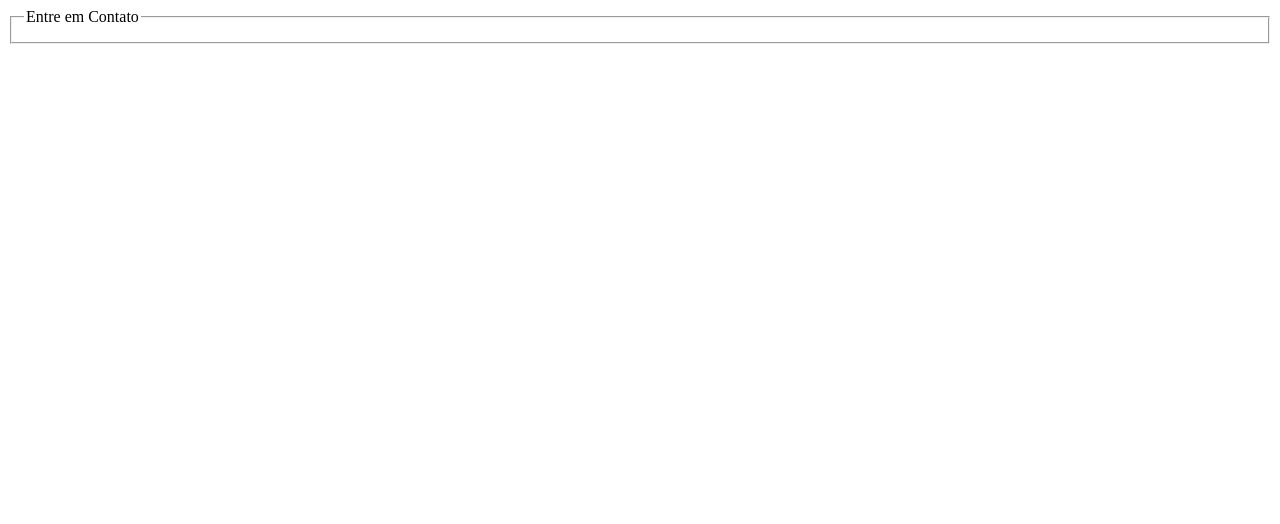
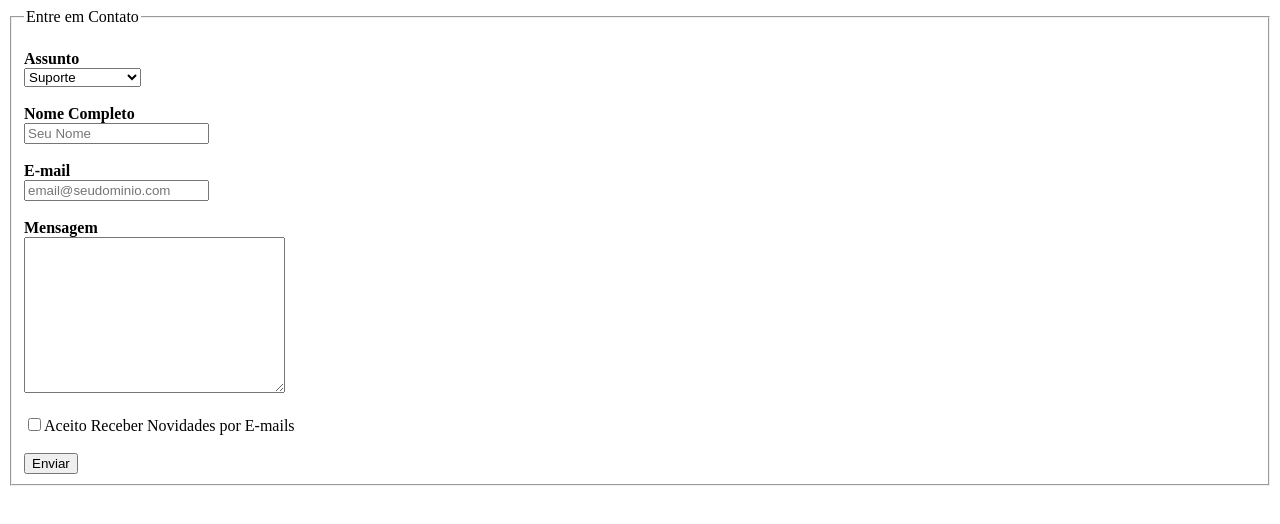
Before and after one commit to FortunaArthur/RocketSeat, a plain HTML site: page Discover - Aprenda a Programar do Zero/Desafios/Desafios HTML/2 - Formulário de contato/contato.html in a window 1280 px wide. Drawn offline with Linux system fonts and the light colour scheme.

Commit message:
2 Tá Pronto

```diff
--- a/Discover - Aprenda a Programar do Zero/Desafios/Desafios HTML/2 - Formulário de contato/contato.html
+++ b/Discover - Aprenda a Programar do Zero/Desafios/Desafios HTML/2 - Formulário de contato/contato.html
@@ -9,6 +9,44 @@
 <body>
     <fieldset>
         <legend>Entre em Contato</legend>
+
+        <br>
+
+        <dt><strong>Assunto</strong></dt>
+            <select name="Assunto">
+                <option value="1">Suporte</option>
+                <option value="2">Reclamação</option>
+                <option value="3">Sugestão / Dika</option>
+            </select>
+
+        <br>
+        <br>
+
+        <dt><strong>Nome Completo</strong></dt>
+        <input type="text" name="Nome" placeholder="Seu Nome">
+
+        <br>
+        <br>
+
+        <dt><strong>E-mail</strong></dt>
+        <input type="text" name="Nome" placeholder="email@seudominio.com">
+
+        <br>
+        <br>
+
+        <dt><strong>Mensagem</strong></dt>
+        <textarea name="texto" id="4" cols="30" rows="10"></textarea>
+
+        <br>
+        <br>
+
+        <input type="checkbox" name="ck1" value="2" >Aceito Receber Novidades por E-mails
+
+        <br>
+        <br>
+
+        <input type="submit" value="Enviar" name="Enviar">
+
     </fieldset>
 </body>
 </html>
```
